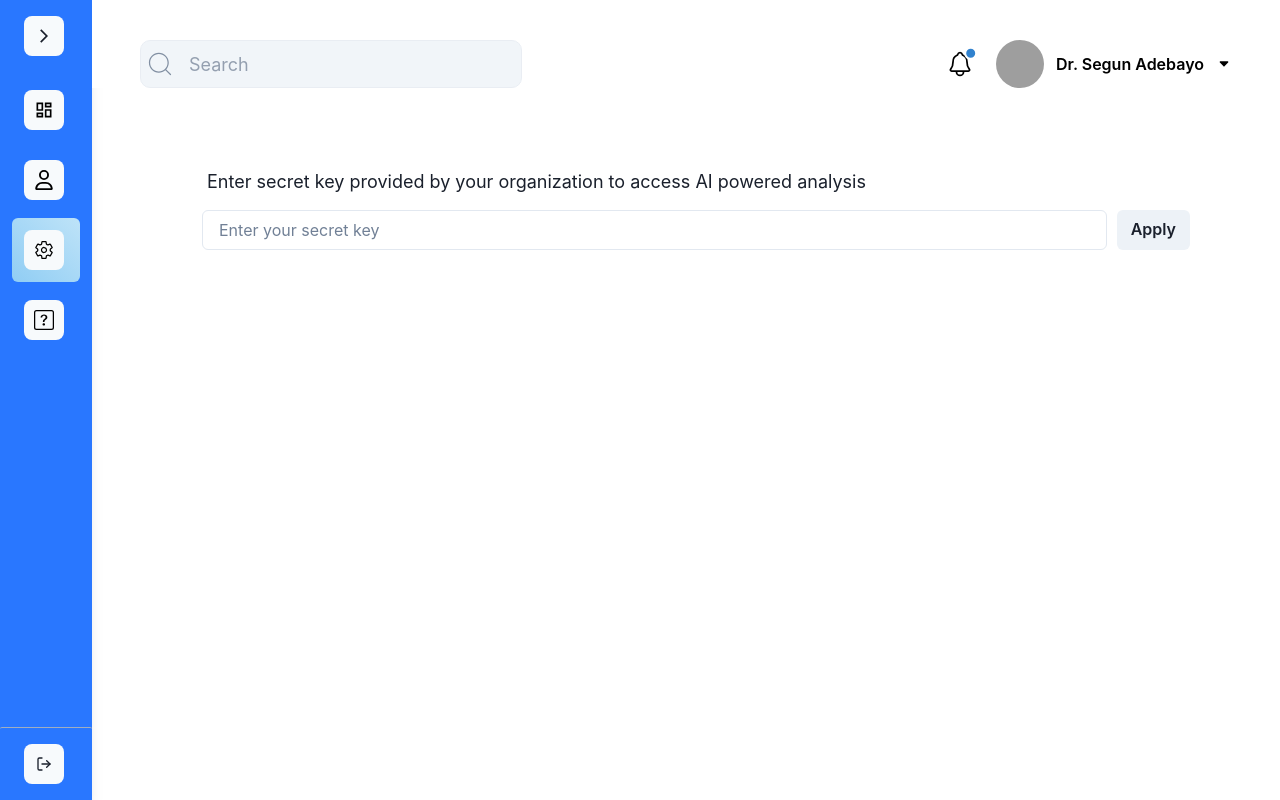
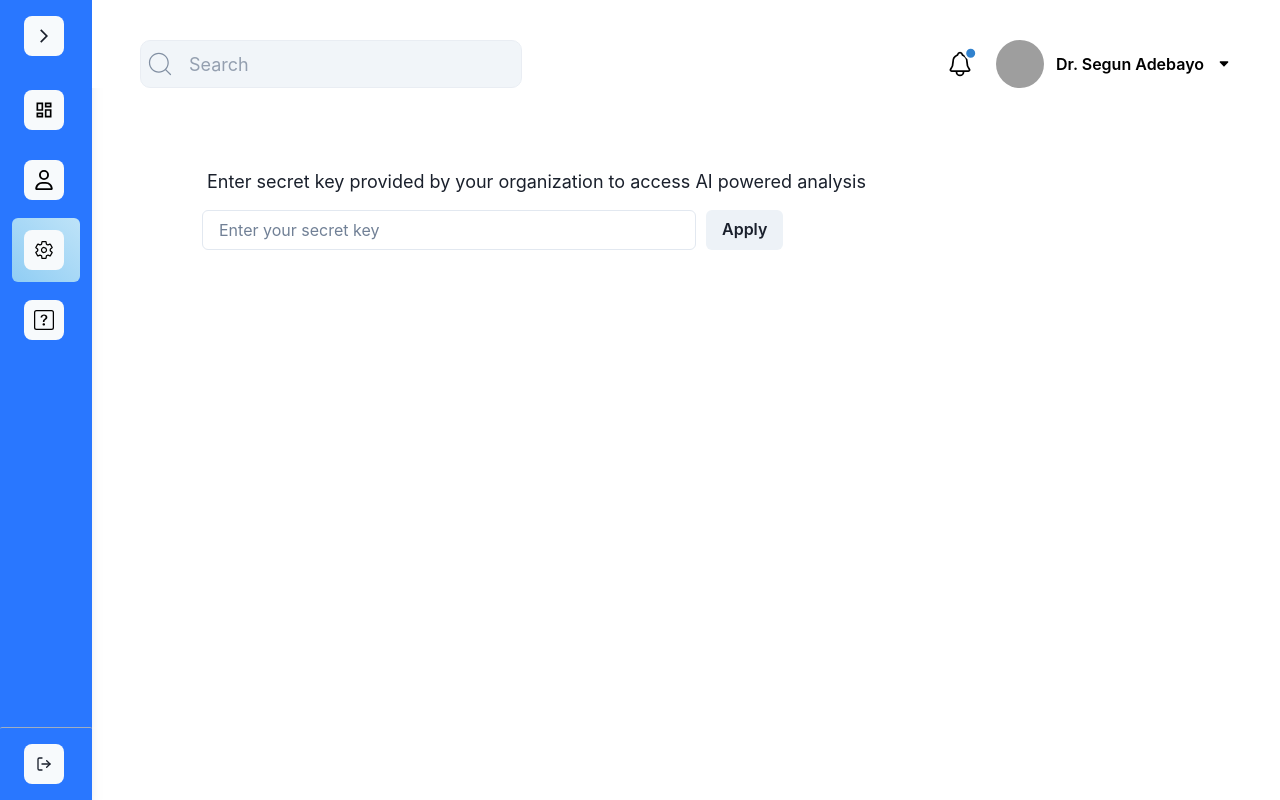
Before and after one commit to NuZard84/pms-frontend, a React (Vite) app: page /settings in a window 1280 px wide. Built offline with nearby package versions, Linux system fonts and the light colour scheme; grey boxes are pictures that could not be loaded.

Commit message:
updates are done

```diff
--- a/src/pages/Settings.jsx
+++ b/src/pages/Settings.jsx
@@ -4,14 +4,14 @@ const SettingsPage = () => {
   return (
     <Box p="16">
       <Box>
-        <Text fontSize="lg" pl="35px" mb='5px'>
+        <Text fontSize="lg" pl="35px" mb="5px">
           Enter secret key provided by your organization to access AI powered
           analysis
         </Text>
       </Box>
 
       <Flex display="flex" p="10px" ml="20px">
-        <Input placeholder="Enter your secret key" />
+        <Input placeholder="Enter your secret key" maxWidth="50%" />
         <Button ml="10px">Apply</Button>
       </Flex>
     </Box>
```
